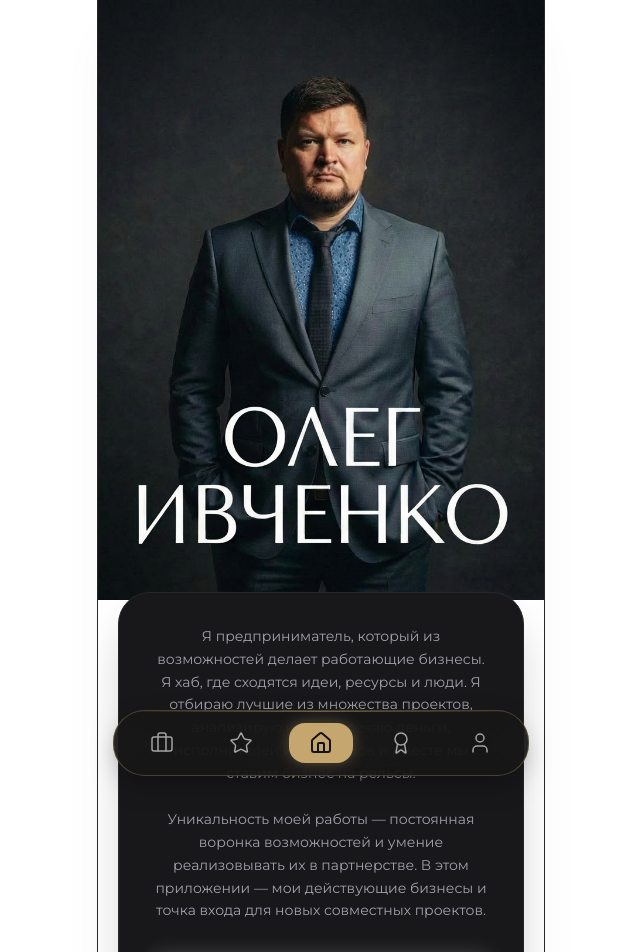
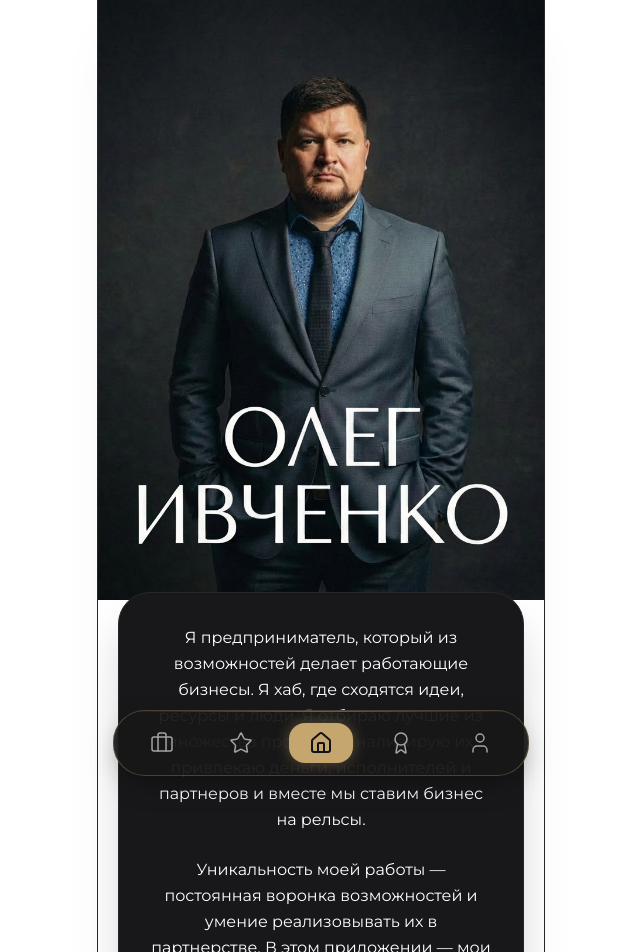
Before and after one commit to Ivchenkopro/ivchenko.pro, a Next.js app: page / in a window 1280 px wide. Shown: the top 952 px of the page, without its empty margins (319-959 px from the left). Built offline with nearby package versions, Linux system fonts and the light colour scheme; no server answers; the database is empty.

Commit message:
Update UI: gold icons, buttons, bullets, Supabase config

```diff
--- a/src/app/(mobile)/contacts/page.tsx
+++ b/src/app/(mobile)/contacts/page.tsx
@@ -57,12 +57,25 @@ export default function Contacts() {
       if (navigator.share) {
         await navigator.share(shareData);
       } else {
+        // Fallback to Telegram share or Clipboard
+        const tgShareUrl = `https://t.me/share/url?url=${encodeURIComponent(window.location.href)}&text=${encodeURIComponent(settings["share_message"] || "")}`;
+        window.open(tgShareUrl, '_blank');
+
+        // Also copy to clipboard for good measure
         await navigator.clipboard.writeText(window.location.href);
         setShowToast(true);
         setTimeout(() => setShowToast(false), 3000);
       }
     } catch (err) {
       console.error('Error sharing:', err);
+      // If share fails, try clipboard
+      try {
+        await navigator.clipboard.writeText(window.location.href);
+        setShowToast(true);
+        setTimeout(() => setShowToast(false), 3000);
+      } catch (clipboardErr) {
+        console.error('Clipboard failed:', clipboardErr);
+      }
     }
   };
 
--- a/src/app/(mobile)/page.tsx
+++ b/src/app/(mobile)/page.tsx
@@ -98,11 +98,11 @@ export default function Home() {
         <div className="bg-[var(--card)] text-[var(--card-foreground)] rounded-[2rem] p-8 border border-[var(--border)] shadow-2xl relative overflow-hidden">
           <div className="relative z-10 flex flex-col items-center text-center">
 
-            <p className="text-[var(--muted-foreground)] text-sm leading-relaxed mb-6 font-[family-name:var(--font-montserrat)]">
+            <p className="text-[var(--card-foreground)] text-base leading-relaxed mb-6 font-[family-name:var(--font-montserrat)]">
               {settings["home_bio_1"]}
             </p>
 
-            <p className="text-[var(--muted-foreground)] text-sm leading-relaxed mb-8 font-[family-name:var(--font-montserrat)]">
+            <p className="text-[var(--card-foreground)] text-base leading-relaxed mb-8 font-[family-name:var(--font-montserrat)]">
               {settings["home_bio_2"]}
             </p>
 
--- a/src/app/(mobile)/services/page.tsx
+++ b/src/app/(mobile)/services/page.tsx
@@ -196,7 +196,7 @@ export default function Services() {
             if (service.title === "Бизнес-консьерж") {
               return (
                 <div key={service.id} className="bg-[var(--card)] rounded-2xl p-6 shadow-xl border border-[var(--border)] hover:border-[#C5A66F]/30 transition-colors">
-                <div className="w-12 h-12 rounded-xl bg-[var(--secondary)] flex items-center justify-center border border-[var(--border)] shadow-sm">
+                <div className="w-12 h-12 rounded-xl bg-[var(--secondary)] flex items-center justify-center border border-[var(--border)] shadow-sm mb-4">
                   <div className="text-[#C5A66F]">
                     {ICON_MAP[service.icon] ? <ServiceIcon name={service.icon} /> : <Search size={24} />}
                   </div>
```
